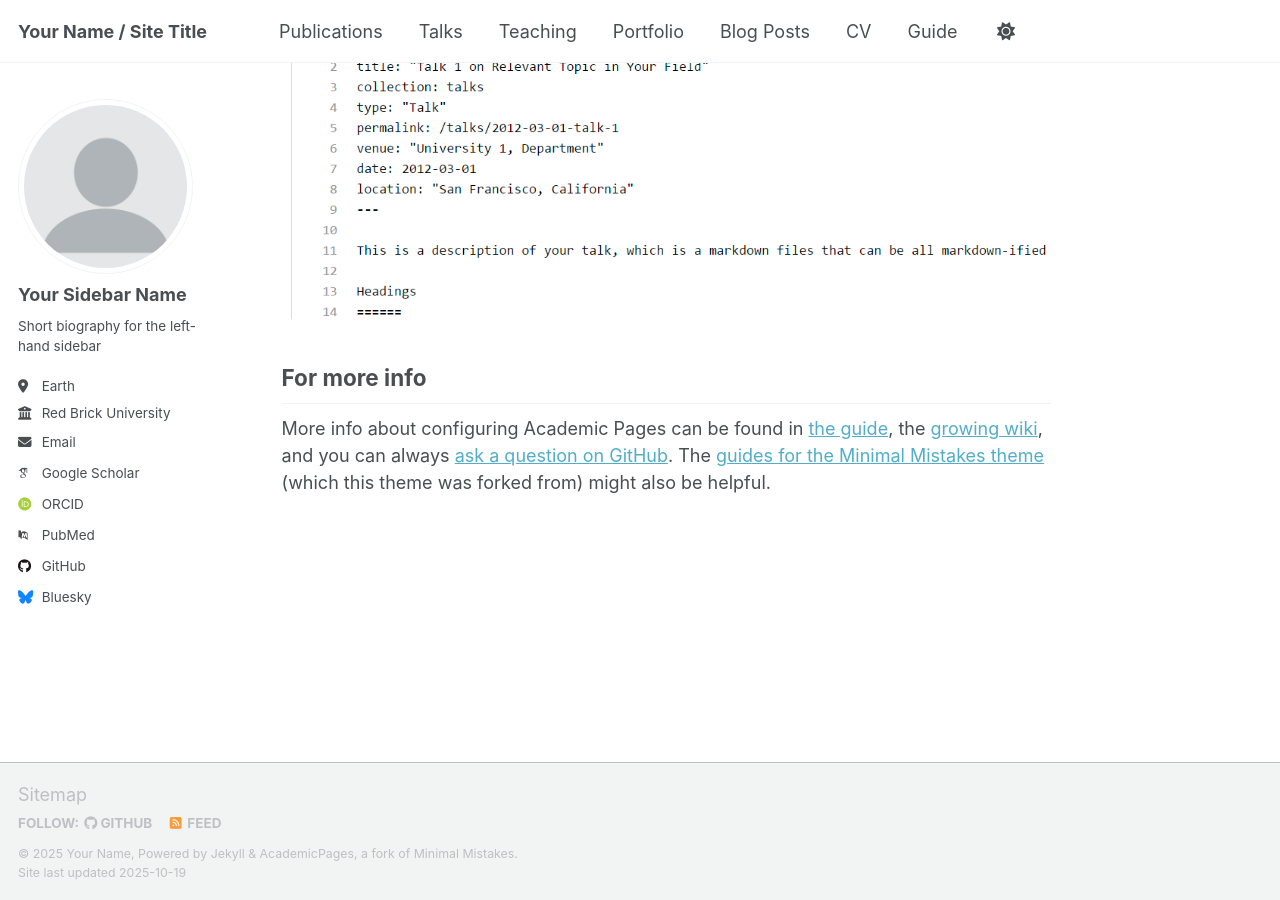
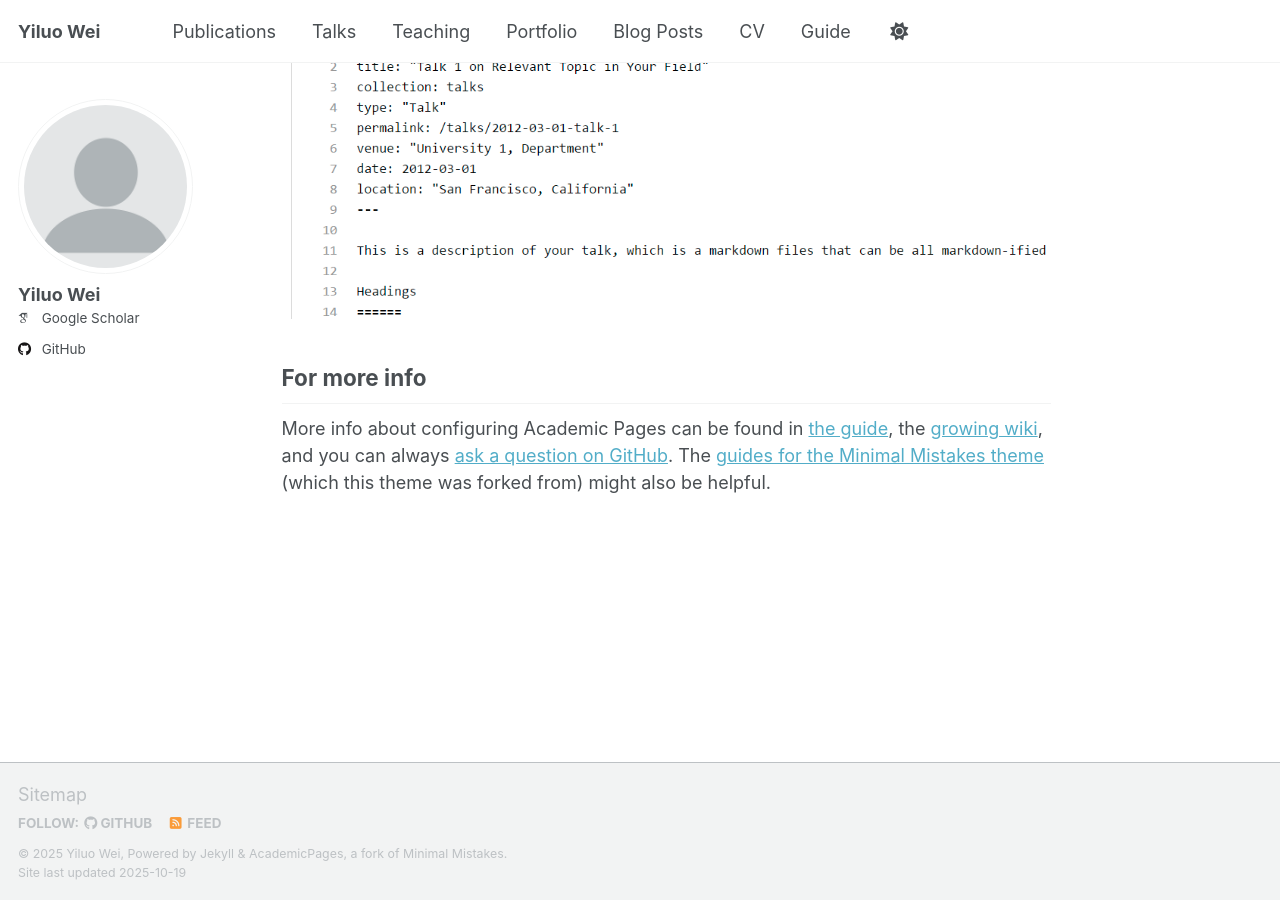
Before and after one commit to WYiluo/WYiluo.github.io, a Jekyll site: the page built from _pages/about.md, in a window 1280 px wide and 900 px high, scrolled down 2880 px. Built offline with Jekyll 4.4.1, drawn with Linux system fonts in a browser that asks for light colours; some web fonts are replaced; a script that is not in the unit is left out.

Commit message:
Update personal information in _config.yml

```diff
--- a/_config.yml
+++ b/_config.yml
@@ -9,14 +9,14 @@
 # Basic Site Settings
 locale                   : "en-US"
 site_theme               : "default" # Currently available options are "default", "air"
-title                    : "Your Name / Site Title"
+title                    : "Yiluo Wei"
 title_separator          : "-"
-name                     : &name "Your Name"
-description              : &description "Your Name's academic portfolio"   # Update this with a general description of your site, this is the default if not overridden by a page
-url                      : https://academicpages.github.io # The base hostname & protocol for your site e.g. "https://[your GitHub username].github.io",
+name                     : &name "Yiluo Wei"
+description              : &description "PhD Candidate at The Hong Kong University of Science and Technology (Guangzhou)"   # Update this with a general description of your site, this is the default if not overridden by a page
+url                      : https://WYiluo.github.io # The base hostname & protocol for your site e.g. "https://[your GitHub username].github.io",
                                                            # or if you already have some other page hosted on Github then use "https://[your GitHub username].github.io/[Your Repo Name]"
 baseurl                  : "" # the subpath of your site, e.g. "/blog"
-repository               : "academicpages/academicpages.github.io"
+repository               : "WYiluo/WYiluo.github.io"
 
 # Site Author - The following control what appear as part of the author content on the side bar.
 #               If a field is blank the icon and link will not appear, otherwise it will be shown.
@@ -24,23 +24,23 @@ repository               : "academicpages/academicpages.github.io"
 author:
   # Biographic information
   avatar           : "profile.png"
-  name             : "Your Sidebar Name"
+  name             : "Yiluo Wei"
   pronouns         : # example: "she/her"
-  bio              : "Short biography for the left-hand sidebar"
-  location         : "Earth"
-  employer         : "Red Brick University"
+  bio              : # "Short biography for the left-hand sidebar"
+  location         : # "Earth"
+  employer         : # "Red Brick University"
   uri              : # URL
-  email            : "none@example.org"
+  email            : # "none@example.org"
 
   # Academic websites
   academia         : # URL
   arxiv            : # URL - Update with the correct link to your profile
-  googlescholar    : "https://scholar.google.com/citations?user=PS_CX0AAAAAJ"
+  googlescholar    : "https://scholar.google.com/citations?user=YqPG1HkAAAAJ&hl=en"
   inspire-hep      : # URL
   impactstory      : # URL
-  orcid            : "https://orcid.org/yourorcidurl"
+  orcid            : # "https://orcid.org/yourorcidurl"
   semantic         : # URL
-  pubmed           : "https://www.ncbi.nlm.nih.gov/pubmed/?term=john+snow"
+  pubmed           : # "https://www.ncbi.nlm.nih.gov/pubmed/?term=john+snow"
   researchgate     : # URL
   scopus           : # URL
 
@@ -54,7 +54,7 @@ author:
 
   # Social media
   artstation       : # Username
-  bluesky          : "bsky.app" # Replace this with you Bluesky username
+  bluesky          : # "bsky.app" # Replace this with you Bluesky username
   facebook         : # Username
   flickr           : # Username
   foursquare       : # Username
@@ -81,8 +81,8 @@ author:
 
 # Publication Category - The following the list of publication categories and their headings
 publication_category:
-  books:
-    title: 'Books'
+  # books:
+  #  title: 'Books'
   manuscripts:
     title: 'Journal Articles'
   conferences:
```
